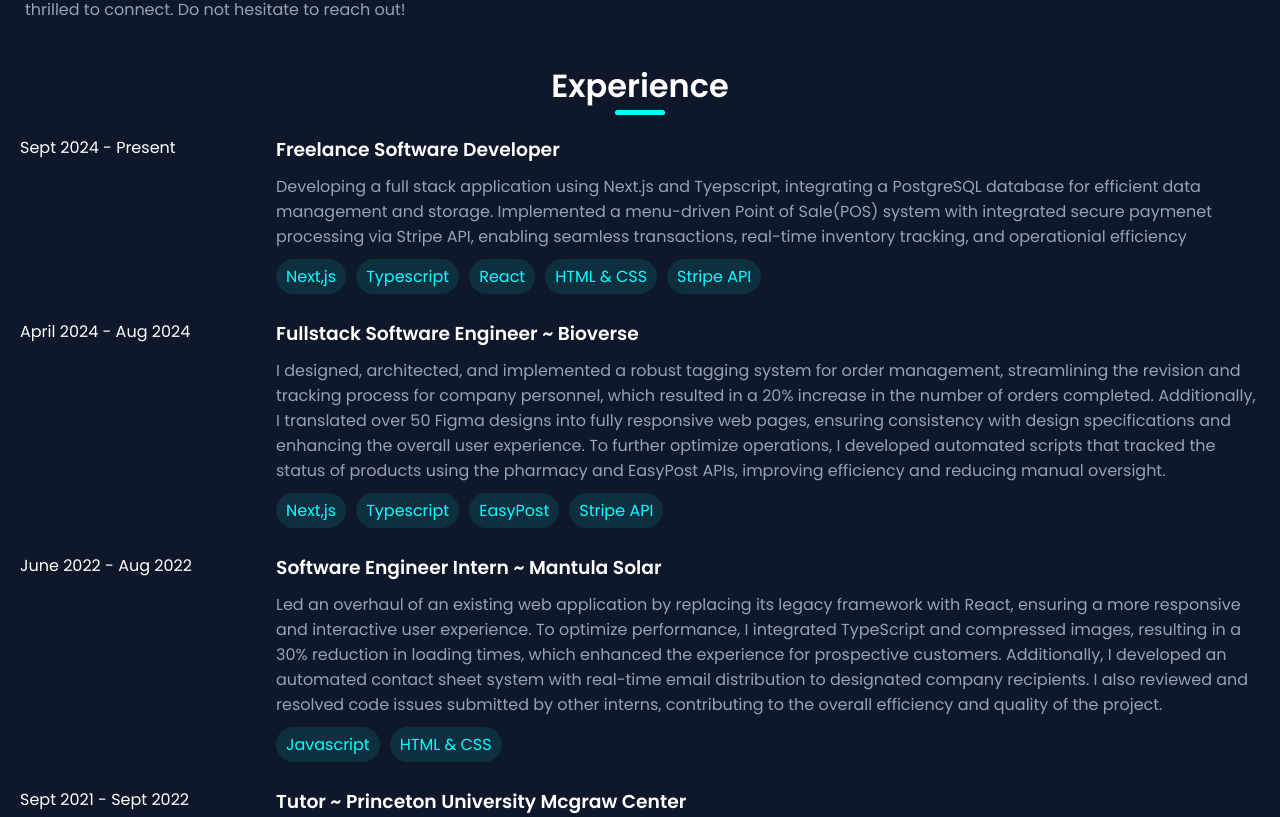
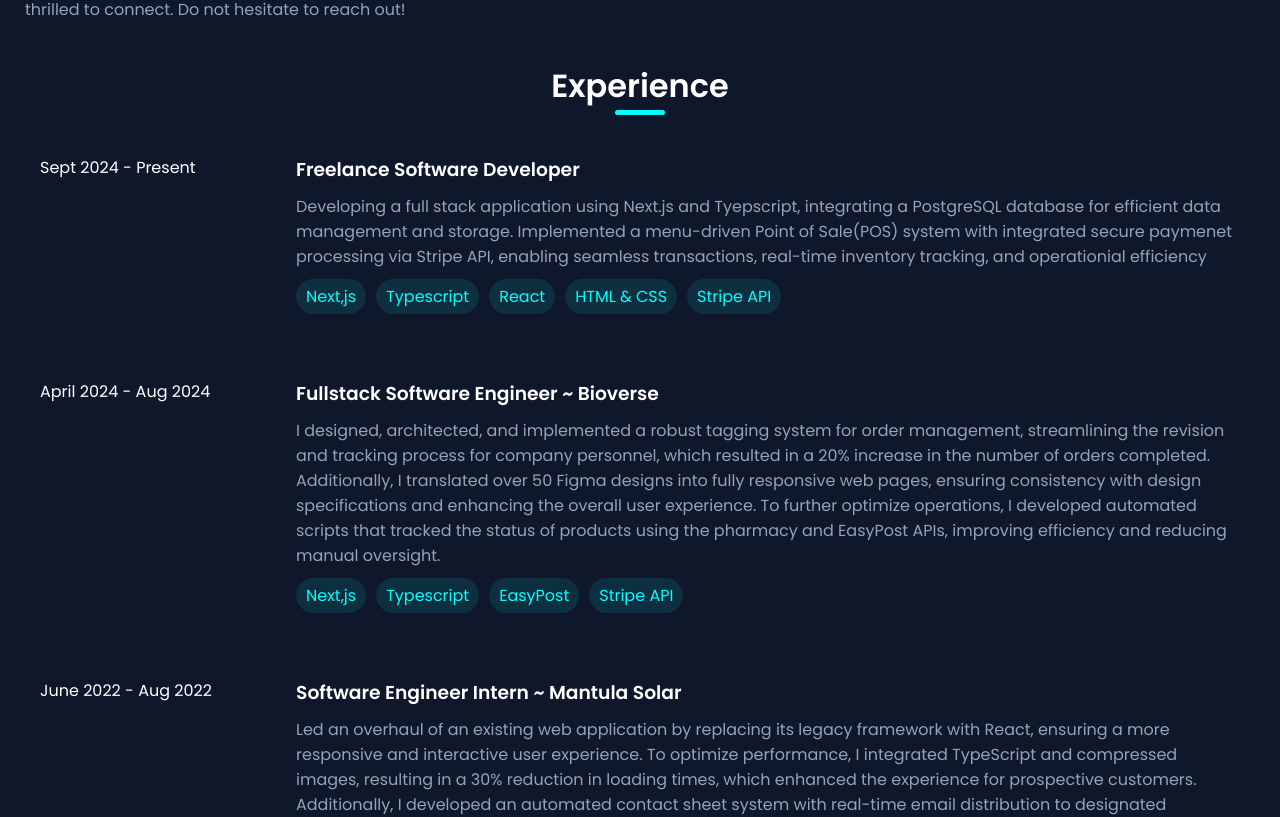
Before and after one commit to kevincas01/portfolio, a React (Create React App) app: page / in a window 1280 px wide. Shown: the part 1076-1893 px from the top of the page. Built offline with nearby package versions, Linux system fonts and the light colour scheme; the HTML template or start-up script is replaced by a standard one.

Commit message:
experience hovering

```diff
--- a/src/App.css
+++ b/src/App.css
@@ -9,6 +9,7 @@
   --secondary-background-color: rgba(0, 255, 255, 0.1);
   --solid-secondary-background-color: #0E2E3F;
 
+  --hover-background-color:rgba(60, 72, 96, 0.179);
 
   /* --secondary-background-color: rgb(62, 62, 62); */
   --navbar-height: 70px;
--- a/src/Components/Experience.js
+++ b/src/Components/Experience.js
@@ -43,7 +43,7 @@ const Experience = (props) => {
       <div className="experiences-container">
         {experienceList.map((experience, index) => (
           <div className="experience-component" key={index}>
-            <div>
+            <div className="experience-dates">
               {experience.startDate} -{" "}
               {experience.endDate ? experience.endDate : "Present"}
             </div>
--- a/src/Styles/experience.css
+++ b/src/Styles/experience.css
@@ -25,10 +25,24 @@
   gap: 10px;
   flex-wrap: wrap;
 }
+.experience-dates{
+  padding: 20px 0px 0px 20px ;
+
+}
 .experience-content {
   display: flex;
   flex-direction: column;
   gap: 10px;
+  padding: 20px;
+  transition: all 0.3s ease; /* Smooth transition for hover effect */
+}
+
+.experience-content:hover {
+  background-color: var(--hover-background-color);
+
+  cursor: pointer;
+
+  border-radius: 10px;
 }
 
 @media screen and (max-width: 768px) {
```
